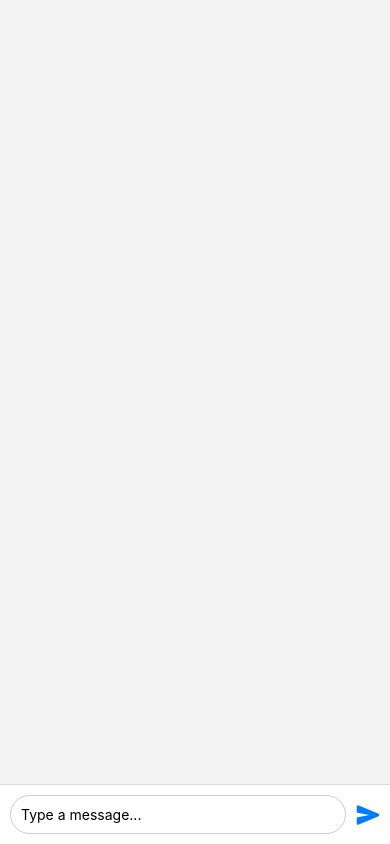
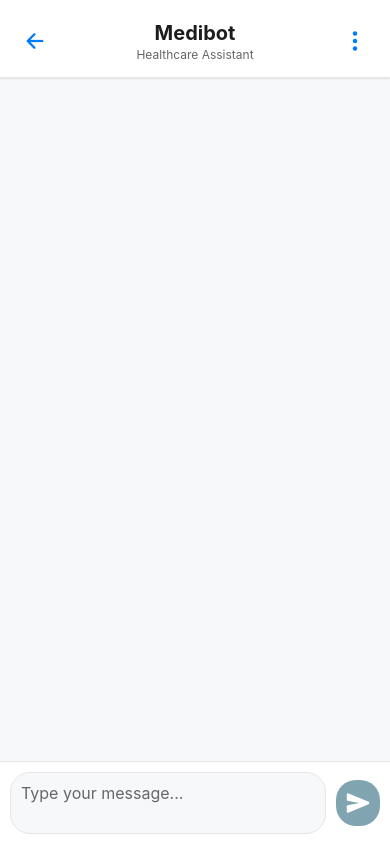
Before and after one commit to hamnarizwan02/MedTrove, a React Native app in the folder MedTrove/: screen /Medibot in a window 390 px wide. Built offline with nearby package versions, Linux system fonts and the light colour scheme; what @stripe/stripe-react-native, expo-notifications would draw is missing.

Commit message:
medibot messages

```diff
--- a/MedTrove/Medibot.js
+++ b/MedTrove/Medibot.js
@@ -1,33 +1,124 @@
 import React, { useState } from 'react';
-import { View, Text, TextInput, TouchableOpacity, FlatList, Alert, KeyboardAvoidingView, Platform, StyleSheet } from 'react-native';
+import { View, Text, TextInput, TouchableOpacity, FlatList, Alert, KeyboardAvoidingView, Platform, StyleSheet, Modal, ScrollView } from 'react-native';
 import { Ionicons } from '@expo/vector-icons';
 
 const Medibot = () => {
   const [messages, setMessages] = useState([]);
   const [inputText, setInputText] = useState('');
+  const [modalVisible, setModalVisible] = useState(false);
+  const [isTyping, setIsTyping] = useState(false);
 
   const handleSend = () => {
     if (inputText.trim() === '') return;
 
-    const newMessage = { id: Date.now().toString(), text: inputText };
+    const newMessage = {
+      id: Date.now().toString(),
+      text: inputText,
+      timestamp: new Date().toLocaleTimeString([], { hour: '2-digit', minute: '2-digit' }),
+      isUser: true
+    };
+
     setMessages((prevMessages) => [newMessage, ...prevMessages]);
-    Alert.alert("Message Sent", inputText);
+    setIsTyping(true);
+
+    // Simulate bot response
+    setTimeout(() => {
+      const botResponse = {
+        id: (Date.now() + 1).toString(),
+        text: "Thank you for your message. How can I assist you today?",
+        timestamp: new Date().toLocaleTimeString([], { hour: '2-digit', minute: '2-digit' }),
+        isUser: false
+      };
+      setMessages((prevMessages) => [botResponse, ...prevMessages]);
+      setIsTyping(false);
+    }, 1500);
+
+    Alert.alert(
+      "Message Sent",
+      `Your message has been received.`,
+      [{ text: "OK", onPress: () => console.log("Alert closed") }]
+    );
+
     setInputText('');
   };
+
+  const clearChat = () => {
+    Alert.alert(
+      "Clear Chat",
+      "Are you sure you want to clear all messages?",
+      [
+        { text: "Cancel", style: "cancel" },
+        { text: "Clear", style: "destructive", onPress: () => setMessages([]) }
+      ]
+    );
+  };
+
+  const MenuModal = () => (
+    <View style={styles.modalContent}>
+      <Text style={styles.modalTitle}>Medibot Settings</Text>
+
+      <TouchableOpacity style={styles.menuItem} onPress={clearChat}>
+        <Ionicons name="trash-outline" size={24} color="#FF3B30" />
+        <Text style={styles.menuItemText}>Clear Chat</Text>
+      </TouchableOpacity>
+
+      <TouchableOpacity style={styles.menuItem} onPress={() => Alert.alert("Help", "Medibot is here to assist with your medical queries. Please note that this is not a substitute for professional medical advice.")}>
+        <Ionicons name="help-circle-outline" size={24} color="#007AFF" />
+        <Text style={styles.menuItemText}>Help</Text>
+      </TouchableOpacity>
+
+      <TouchableOpacity style={styles.menuItem} onPress={() => Alert.alert("About", "Medibot Version 1.0\nDeveloped with care for your health needs.")}>
+        <Ionicons name="information-circle-outline" size={24} color="#007AFF" />
+        <Text style={styles.menuItemText}>About</Text>
+      </TouchableOpacity>
+
+      <TouchableOpacity style={styles.modalCloseButton} onPress={() => setModalVisible(false)}>
+        <Text style={styles.modalCloseText}>Close</Text>
+      </TouchableOpacity>
+    </View>
+  );
 
   return (
     <KeyboardAvoidingView
       behavior={Platform.OS === "ios" ? "padding" : "height"}
       style={styles.container}>
 
+      <View style={styles.header}>
+        <TouchableOpacity
+          onPress={() => Alert.alert("Exit", "Are you sure you want to leave?", [
+            { text: "Stay" },
+            { text: "Leave", style: "destructive" }
+          ])}
+          style={styles.headerButton}
+        >
+          <Ionicons name="arrow-back" size={24} color="#007AFF" />
+        </TouchableOpacity>
+        <View style={styles.headerTitleContainer}>
+          <Text style={styles.headerTitle}>Medibot</Text>
+          <Text style={styles.headerSubtitle}>Healthcare Assistant</Text>
+        </View>
+        <TouchableOpacity onPress={() => setModalVisible(true)} style={styles.headerButton}>
+          <Ionicons name="ellipsis-vertical" size={24} color="#007AFF" />
+        </TouchableOpacity>
+      </View>
+
       <View style={styles.messageContainer}>
+        {isTyping && (
+          <View style={styles.typingIndicator}>
+            <Text style={styles.typingText}>Medibot is typing...</Text>
+          </View>
+        )}
         <FlatList
           data={messages}
           keyExtractor={(item) => item.id}
           inverted
           renderItem={({ item }) => (
-            <View style={styles.messageBubble}>
+            <View style={[
+              styles.messageBubble,
+              item.isUser ? styles.userMessage : styles.botMessage
+            ]}>
               <Text style={styles.messageText}>{item.text}</Text>
+              <Text style={styles.timestampText}>{item.timestamp}</Text>
             </View>
           )}
         />
@@ -36,14 +127,31 @@ const Medibot = () => {
       <View style={styles.inputContainer}>
         <TextInput
           style={styles.input}
-          placeholder="Type a message..."
+          placeholder="Type your message..."
+          placeholderTextColor="#666"
           value={inputText}
           onChangeText={setInputText}
+          onSubmitEditing={handleSend}
+          multiline
         />
-        <TouchableOpacity onPress={handleSend} style={styles.sendButton}>
-          <Ionicons name="send" size={24} color="#007AFF" />
+        <TouchableOpacity
+          onPress={handleSend}
+          style={[styles.sendButton, !inputText.trim() && styles.sendButtonDisabled]}
+          disabled={!inputText.trim()}
+        >
+          <Ionicons name="send" size={24} color="white" />
         </TouchableOpacity>
       </View>
+
+      <Modal
+        animationType="slide"
+        transparent={true}
+        visible={modalVisible}
+        onRequestClose={() => setModalVisible(false)}>
+        <View style={styles.modalContainer}>
+          <MenuModal />
+        </View>
+      </Modal>
     </KeyboardAvoidingView>
   );
 };
@@ -51,21 +159,79 @@ const Medibot = () => {
 const styles = StyleSheet.create({
   container: {
     flex: 1,
-    backgroundColor: '#f4f4f4',
+    backgroundColor: '#F6F8FA',
+  },
+  header: {
+    paddingTop: Platform.OS === 'ios' ? 50 : 20,
+    flexDirection: 'row',
+    justifyContent: 'space-between',
+    alignItems: 'center',
+    padding: 15,
+    backgroundColor: 'white',
+    borderBottomWidth: 1,
+    borderColor: '#E5E5EA',
+    shadowColor: '#000',
+    shadowOffset: { width: 0, height: 1 },
+    shadowOpacity: 0.1,
+    shadowRadius: 2,
+    elevation: 3,
+  },
+  headerButton: {
+    padding: 8,
+    borderRadius: 20,
+  },
+  headerTitleContainer: {
+    alignItems: 'center',
+  },
+  headerTitle: {
+    fontSize: 20,
+    fontWeight: 'bold',
+    color: '#1C1C1E',
+  },
+  headerSubtitle: {
+    fontSize: 12,
+    color: '#666',
+    marginTop: 2,
   },
   messageContainer: {
     flex: 1,
     padding: 15,
   },
   messageBubble: {
-    alignSelf: 'flex-end',
-    backgroundColor: '#007AFF',
-    padding: 10,
-    borderRadius: 8,
+    maxWidth: '80%',
+    padding: 12,
+    borderRadius: 20,
     marginVertical: 5,
   },
+  userMessage: {
+    alignSelf: 'flex-end',
+    backgroundColor: '#064D65',
+    borderTopRightRadius: 4,
+  },
+  botMessage: {
+    alignSelf: 'flex-start',
+    backgroundColor: '#2596be',
+    borderTopLeftRadius: 4,
+  },
   messageText: {
+    fontSize: 16,
     color: 'white',
+  },
+  timestampText: {
+    fontSize: 11,
+    color: 'rgba(255, 255, 255, 0.7)',
+    marginTop: 4,
+    alignSelf: 'flex-end',
+  },
+  typingIndicator: {
+    padding: 10,
+    backgroundColor: 'rgba(0, 0, 0, 0.05)',
+    borderRadius: 20,
+    marginBottom: 10,
+  },
+  typingText: {
+    color: '#666',
+    fontSize: 14,
   },
   inputContainer: {
     flexDirection: 'row',
@@ -73,17 +239,73 @@ const styles = StyleSheet.create({
     padding: 10,
     backgroundColor: 'white',
     borderTopWidth: 1,
-    borderColor: '#ddd',
+    borderColor: '#E5E5EA',
   },
   input: {
     flex: 1,
+    minHeight: 40,
+    maxHeight: 100,
     padding: 10,
+    backgroundColor: '#F6F8FA',
+    borderRadius: 20,
     borderWidth: 1,
-    borderRadius: 20,
-    borderColor: '#ccc',
+    borderColor: '#E5E5EA',
+    fontSize: 16,
+    color: '#1C1C1E',
   },
   sendButton: {
     marginLeft: 10,
+    backgroundColor: '#064D64',
+    padding: 10,
+    borderRadius: 20,
+    opacity: 1,
+  },
+  sendButtonDisabled: {
+    opacity: 0.5,
+  },
+  modalContainer: {
+    flex: 1,
+    justifyContent: 'center',
+    alignItems: 'center',
+    backgroundColor: 'rgba(0, 0, 0, 0.5)',
+  },
+  modalContent: {
+    backgroundColor: 'white',
+    padding: 20,
+    borderRadius: 15,
+    width: '80%',
+    alignItems: 'stretch',
+  },
+  modalTitle: {
+    fontSize: 20,
+    fontWeight: 'bold',
+    marginBottom: 20,
+    textAlign: 'center',
+    color: '#1C1C1E',
+  },
+  menuItem: {
+    flexDirection: 'row',
+    alignItems: 'center',
+    padding: 15,
+    borderBottomWidth: 1,
+    borderBottomColor: '#E5E5EA',
+  },
+  menuItemText: {
+    marginLeft: 15,
+    fontSize: 16,
+    color: '#1C1C1E',
+  },
+  modalCloseButton: {
+    marginTop: 20,
+    backgroundColor: '#007AFF',
+    padding: 12,
+    borderRadius: 10,
+    alignItems: 'center',
+  },
+  modalCloseText: {
+    color: 'white',
+    fontSize: 16,
+    fontWeight: '600',
   },
 });
 
```
